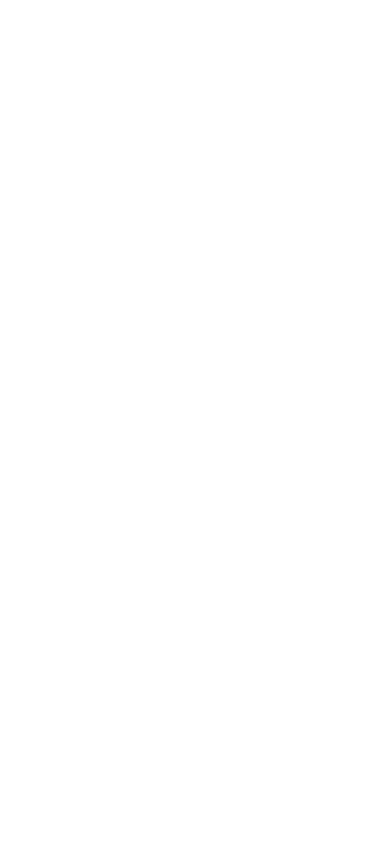
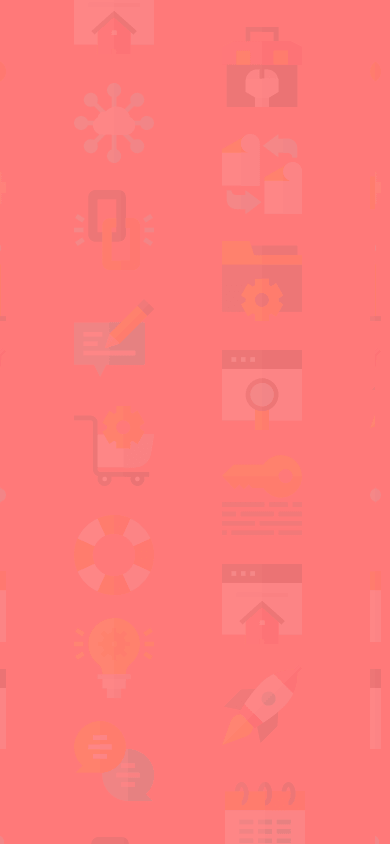
Before and after one commit to astarta16/signup-form, a React (Vite) app: page / in a window 390 px wide. Built offline with nearby package versions, Linux system fonts and the light colour scheme.

Commit message:
add default styles, create components and import fonts

```diff
--- a/package.json
+++ b/package.json
@@ -11,7 +11,8 @@
   },
   "dependencies": {
     "react": "^18.2.0",
-    "react-dom": "^18.2.0"
+    "react-dom": "^18.2.0",
+    "styled-components": "^6.0.8"
   },
   "devDependencies": {
     "@types/react": "^18.2.15",
--- a/src/App.jsx
+++ b/src/App.jsx
@@ -1,6 +1,8 @@
+import Card from "./Components/Card";
+
 function App() {
   return (
-    <div></div>
+    <Card />
   );
 }
 
--- /dev/null
+++ b/src/Components/Card.jsx
@@ -0,0 +1,10 @@
+import {} from './Card'
+
+function Card () {
+    return(
+        <div></div>
+
+    );
+}
+
+export default Card
--- /dev/null
+++ b/src/Components/CardStyle.js
@@ -0,0 +1 @@
+import styled from "styled-components";
--- a/src/index.css
+++ b/src/index.css
@@ -1,5 +1,21 @@
+@import url('https://fonts.googleapis.com/css2?family=Poppins&display=swap');
+
+
 * {
   margin: 0;
   padding: 0;
   box-sizing: border-box;
+  font-family: 'Poppins', sans-serif;
 }
+
+body {
+  min-height: 100vh;
+  background-color: #FF7979;
+  background-image: url(./assets/bg-intro-desktop.png);
+}
+
+@media (max-width: 768px) {
+  body {
+    background-image: url(./assets/bg-intro-mobile.png);
+  }
+}
```
Also changed, not shown: 1 other file (tests, documents, lock files or other folders).
